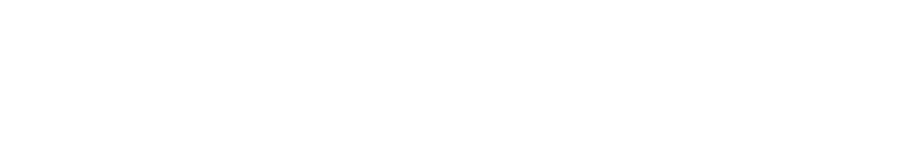
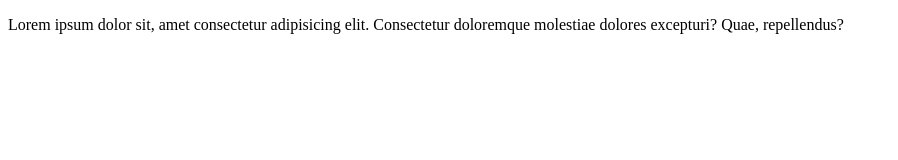
Before and after one commit to dmuiami/EjemploGITVSC, a plain HTML site: page perfil.html in a window 1280 px wide. Shown: the whole page, without its empty margins (0-898 px from the left). Drawn offline with Linux system fonts and the light colour scheme.

Commit message:
Añadiendo el div containr con el párrafo

```diff
--- a/perfil.html
+++ b/perfil.html
@@ -6,6 +6,8 @@
     <title>Perfil de usuario.</title>
 </head>
 <body>
-
+    <div class="container">
+        <p>Lorem ipsum dolor sit, amet consectetur adipisicing elit. Consectetur doloremque molestiae dolores excepturi? Quae, repellendus?</p>
+    </div>
 </body>
 </html>
```
